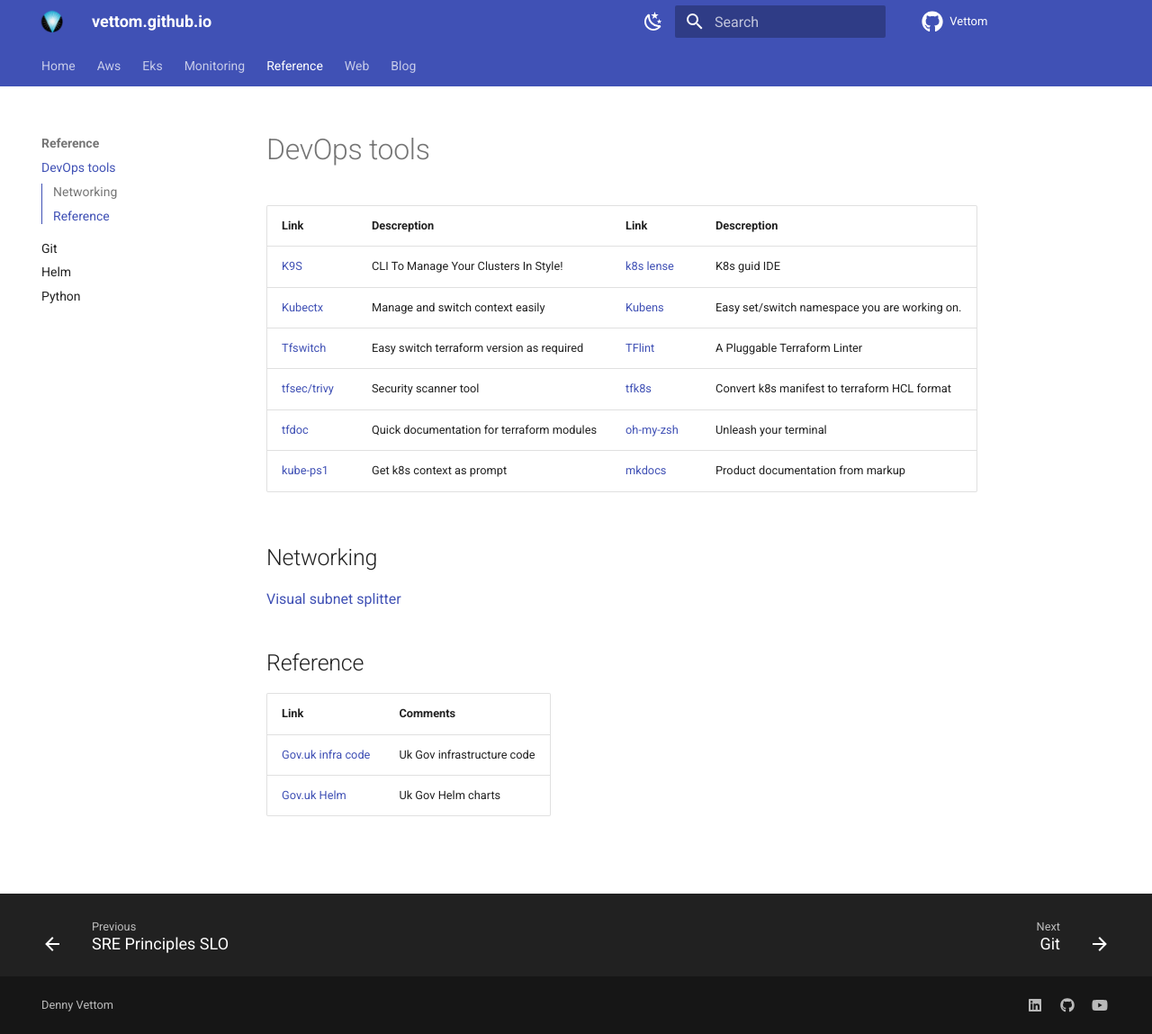
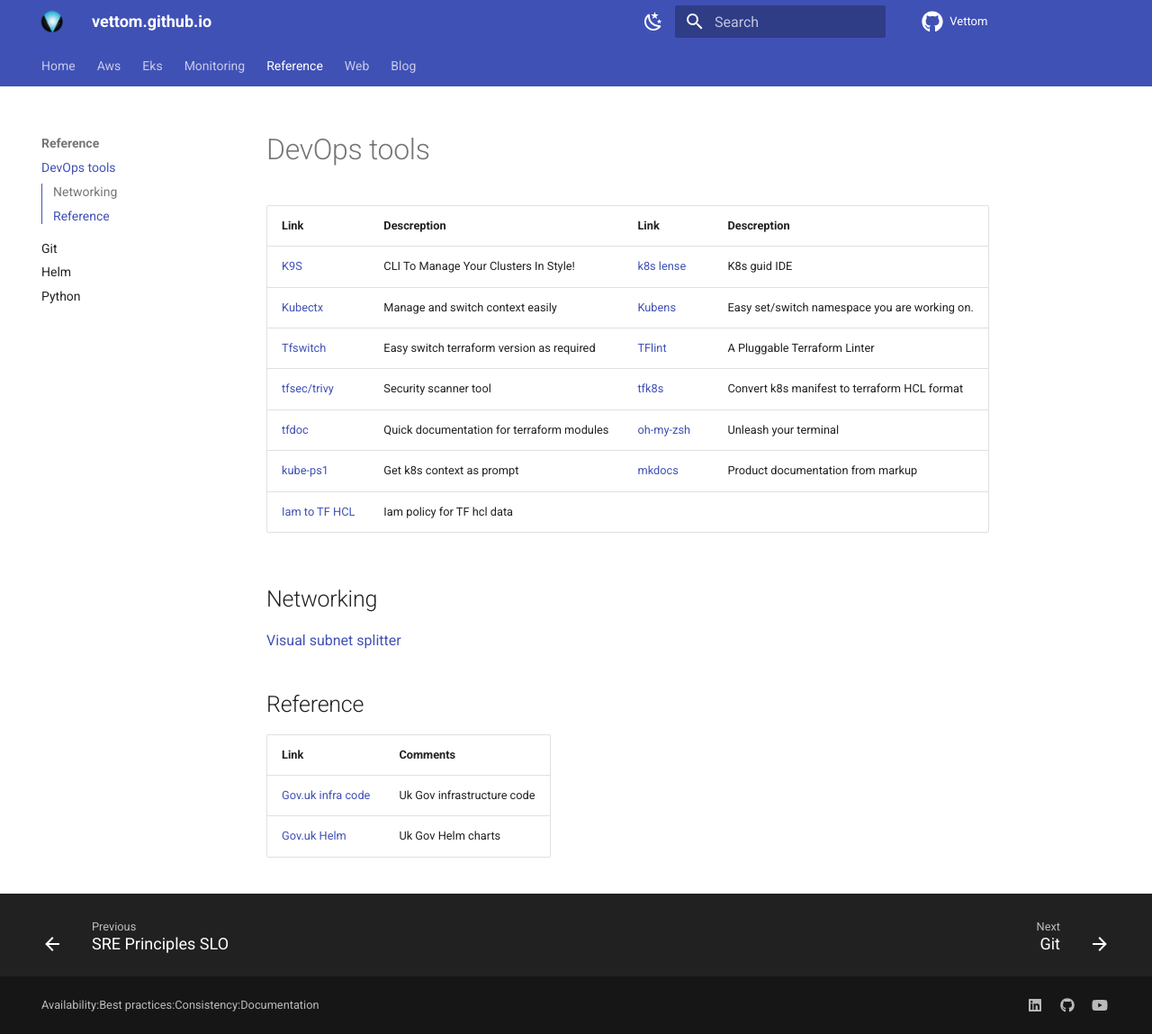
Before and after one commit to vettom/vettom.github.io, an MkDocs documentation site: the page built from docs/Reference/devops-tools.md, in a window 1280 px wide and 1149 px high. Shown: the whole window at 90% size. Built offline with MkDocs 1.6.1 and Material for MkDocs 9.7.7, drawn with Linux system fonts in a browser that asks for light colours.

Commit message:
Update by DV on Mon 15 Apr 2024 11:19:08 BST

```diff
--- a/docs/Reference/devops-tools.md
+++ b/docs/Reference/devops-tools.md
@@ -8,6 +8,7 @@
 |[tfsec/trivy](https://github.com/aquasecurity/trivy) | Security scanner tool | [tfk8s](https://github.com/jrhouston/tfk8s)| Convert k8s manifest to terraform HCL format|
 |[tfdoc](https://terraform-docs.io/)| Quick documentation for terraform modules| [oh-my-zsh](https://ohmyz.sh/)| Unleash your terminal|
 |[kube-ps1](https://github.com/jonmosco/kube-ps1)| Get k8s context as prompt|[mkdocs](https://www.mkdocs.org/)| Product documentation from markup |
+|[Iam to TF HCL](https://flosell.github.io/iam-policy-json-to-terraform/)|Iam policy for TF hcl data|||
 
 ## Networking
 [Visual subnet splitter](https://www.fryguy.net/wp-content/tools/subnets.html)
--- a/mkdocs.yml
+++ b/mkdocs.yml
@@ -2,7 +2,7 @@
 site_url: https://vettom.github.io
 repo_url: https://github.com/vettom
 repo_name: Vettom
-copyright: Denny Vettom
+copyright: Availability:Best practices:Consistency:Documentation
 theme:
   name: material
   features:
```
Also changed, not shown: docs/Eks/eks-cluster-terraform.md (added, +17 -0 lines), docs/blog/posts/EKS/eks-cluster-terraform.md (added, +11 -0 lines), docs/index.md (+7 -1 lines), docs/Eks/img/eks-design.png (added), docs/img/eks-design.png (added).
